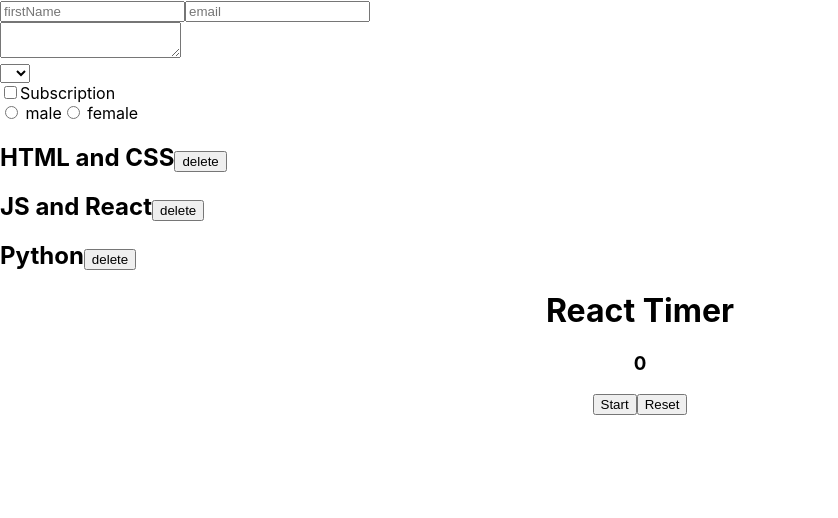
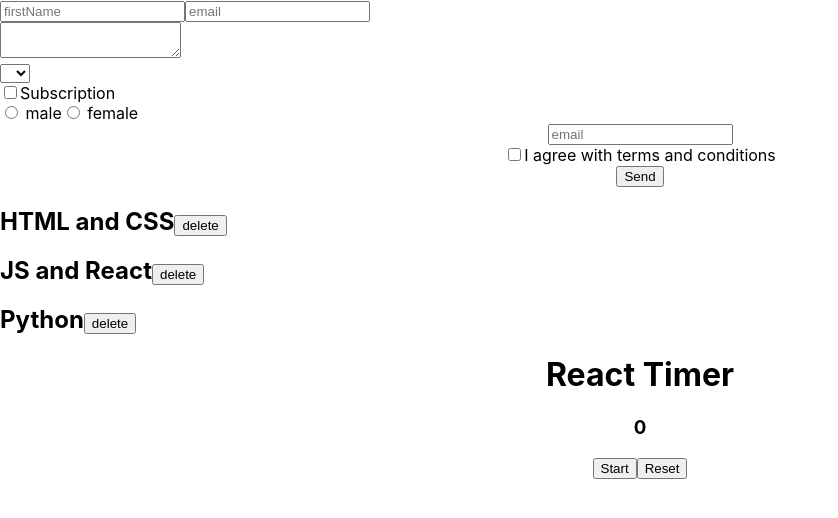
Before and after one commit to Tetiana-Korobkina-88/react-app-1, a React (Create React App) app: page / in a window 1280 px wide. Shown: the top 518 px of the page, without its empty margins (0-838 px from the left). Built offline with nearby package versions, Linux system fonts and the light colour scheme.

Commit message:
created a subscription form

```diff
--- a/src/App.jsx
+++ b/src/App.jsx
@@ -1,10 +1,12 @@
 import { Form } from './component/Form';
+import { SubscriptionForm } from './component/SubscriptionForm'
 
 function App() {
 
   return (
     <div className='App'>
       <Form />
+      <SubscriptionForm />
     </div>
   )
 }
--- /dev/null
+++ b/src/component/SubscriptionForm.jsx
@@ -0,0 +1,46 @@
+import React, { Component } from "react";
+
+class SubscriptionForm extends Component {
+  state = {
+    email: '',
+    isAgreeWithTerms: false,
+  };
+
+  handleEmail = (event) => {
+    this.setState({ email: event.target.value })
+  }
+
+  handleCheckBox = (event) => {
+    this.setState({ isAgreeWithTerms: event.target.checked })
+  }
+
+  render() {
+    const { email, isAgreeWithTerms } = this.state;
+
+    return (
+      <div style={{textAlign: "center"}}>
+        <input
+          type='email'
+          name='email'
+          placeholder='email'
+          value={email}
+          onChange={this.handleEmail}
+        />
+        <br />
+        <label>
+          <input
+            type='checkbox'
+            name='subscription'
+            checked={isAgreeWithTerms}
+            onChange={this.handleCheckBox}
+          />
+          I agree with terms and conditions
+        </label>
+        <br />
+        <button>Send</button>
+      </div>
+    )
+  }
+}
+
+export {SubscriptionForm};
```
